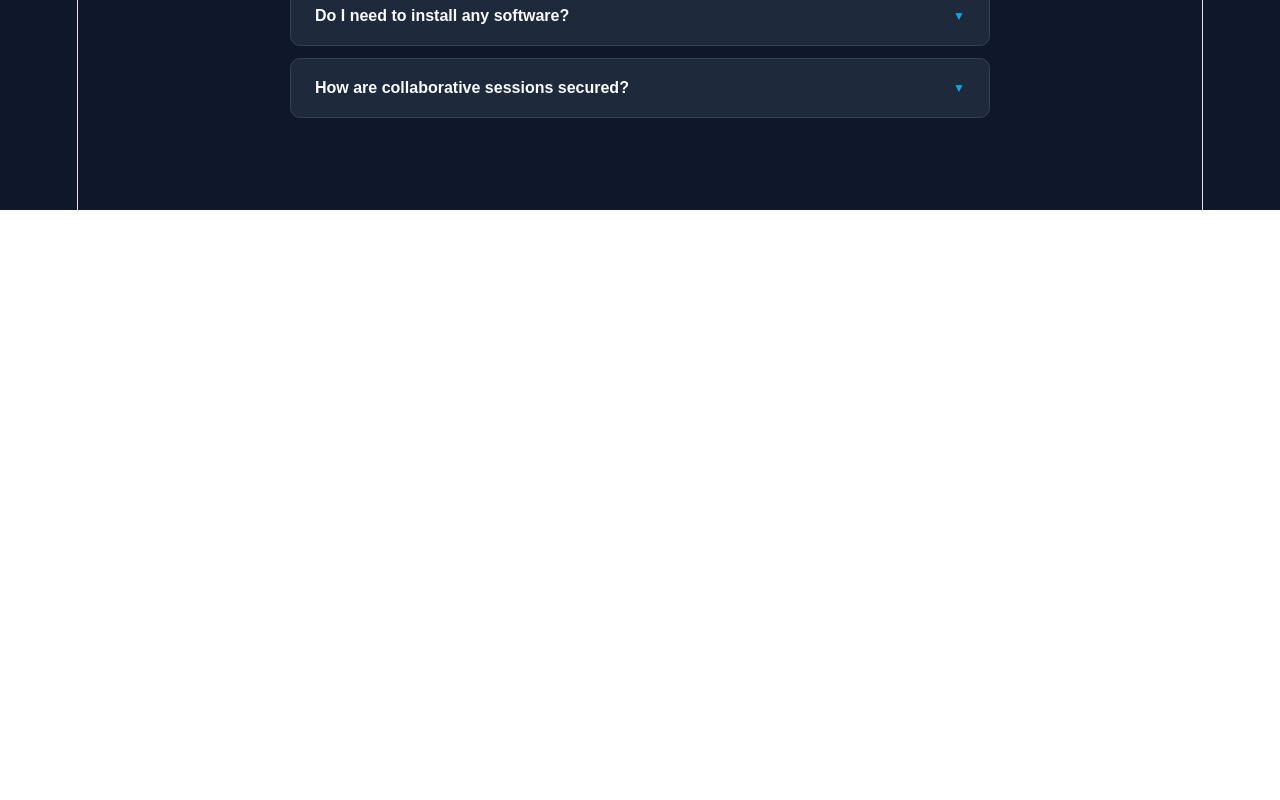
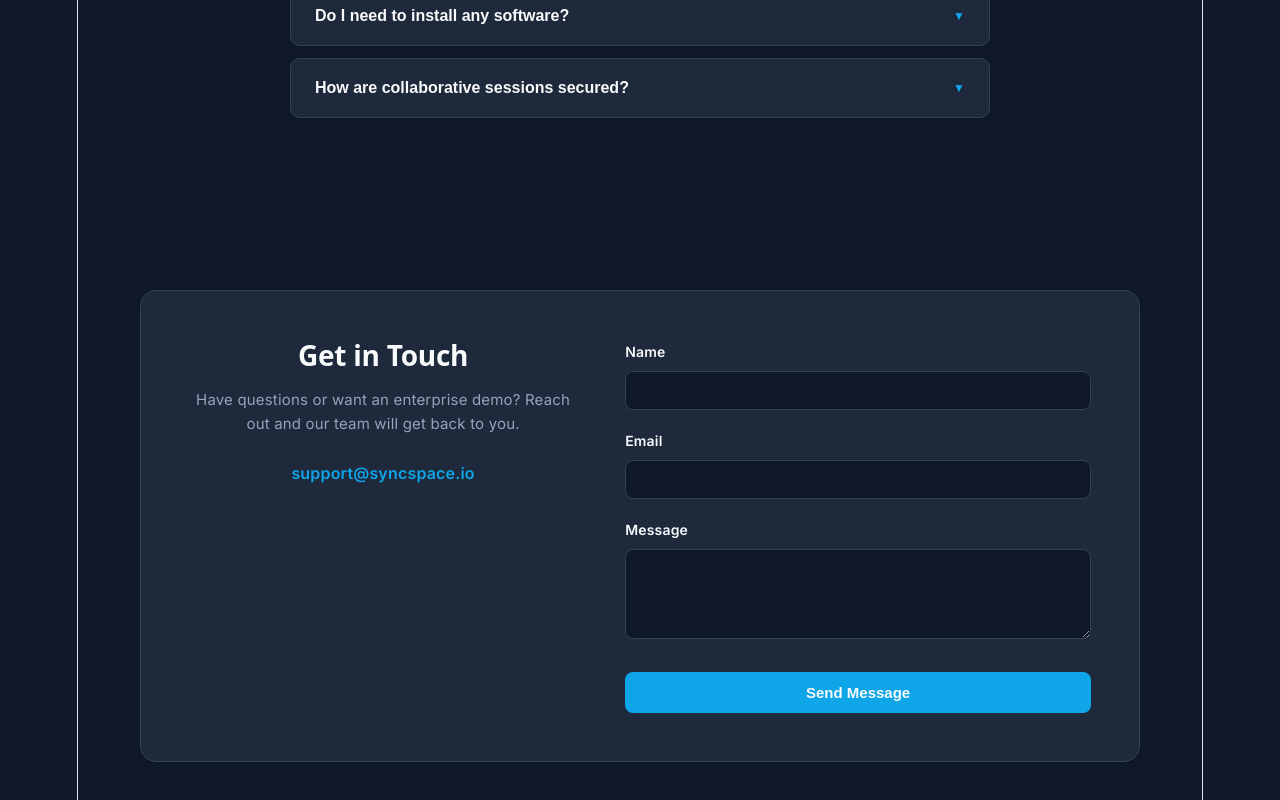
Before and after one commit to satyam1436/SyncSpace, a React app in the folder frontend/: page / in a window 1280 px wide. Shown: the part 1894-2694 px from the top of the page. Before the commit the page ends 2104 px from the top, so only its background shows below. Built offline with nearby package versions, Linux system fonts and the light colour scheme; the HTML template or start-up script is replaced by a standard one.

Commit message:
feat: implement Contact Section with client-side validation

```diff
--- /dev/null
+++ b/frontend/src/components/landing/ContactSection.css
@@ -0,0 +1,113 @@
+.contact-section {
+  background-color: #0F172A;
+  padding: 80px 32px;
+}
+
+.contact-container {
+  max-width: 1000px;
+  margin: 0 auto;
+  display: grid;
+  grid-template-columns: 1fr 1.2fr;
+  gap: 48px;
+  background-color: #1E293B;
+  border: 1px solid #334155;
+  border-radius: 16px;
+  padding: 48px;
+}
+
+.contact-heading {
+  color: #F8FAFC;
+  font-size: 28px;
+  font-weight: 800;
+  margin-bottom: 16px;
+}
+
+.contact-description {
+  color: #94A3B8;
+  font-size: 15px;
+  line-height: 1.6;
+  margin-bottom: 24px;
+}
+
+.contact-email {
+  color: #0EA5E9;
+  font-size: 16px;
+  font-weight: 600;
+}
+
+.contact-form {
+  display: flex;
+  flex-direction: column;
+}
+
+.form-group {
+  margin-bottom: 18px;
+  text-align: left;
+}
+
+.form-group label {
+  display: block;
+  color: #F8FAFC;
+  font-size: 14px;
+  font-weight: 600;
+  margin-bottom: 6px;
+}
+
+.form-group input,
+.form-group textarea {
+  width: 100%;
+  background-color: #0F172A;
+  border: 1px solid #334155;
+  border-radius: 8px;
+  padding: 10px 14px;
+  color: #F8FAFC;
+  font-size: 14px;
+  font-family: inherit;
+  outline: none;
+}
+
+.form-group input:focus,
+.form-group textarea:focus {
+  border-color: #0EA5E9;
+}
+
+.error-text {
+  display: block;
+  color: #f87171;
+  font-size: 12px;
+  margin-top: 4px;
+}
+
+.submit-button {
+  background-color: #0EA5E9;
+  color: #F8FAFC;
+  border: none;
+  border-radius: 8px;
+  padding: 12px 24px;
+  font-size: 15px;
+  font-weight: 600;
+  cursor: pointer;
+  margin-top: 8px;
+}
+
+.submit-button:hover {
+  background-color: #0284c7;
+}
+
+.success-banner {
+  background-color: rgba(34, 197, 94, 0.15);
+  border: 1px solid #22c55e;
+  color: #86efac;
+  padding: 12px 16px;
+  border-radius: 8px;
+  margin-bottom: 16px;
+  font-size: 14px;
+}
+
+/* Mobile - stack columns */
+@media (max-width: 768px) {
+  .contact-container {
+    grid-template-columns: 1fr;
+    padding: 32px 24px;
+  }
+}
--- /dev/null
+++ b/frontend/src/components/landing/ContactSection.jsx
@@ -0,0 +1,123 @@
+import { useState } from "react";
+import "./ContactSection.css";
+
+function ContactSection() {
+  const [formData, setFormData] = useState({
+    name: "",
+    email: "",
+    message: "",
+  });
+  const [errors, setErrors] = useState({});
+  const [submitted, setSubmitted] = useState(false);
+
+  const handleChange = (e) => {
+    const { name, value } = e.target;
+    setFormData((prev) => ({ ...prev, [name]: value }));
+  };
+
+  const validate = () => {
+    const newErrors = {};
+    if (!formData.name.trim()) {
+      newErrors.name = "Name is required";
+    }
+    if (!formData.email.trim()) {
+      newErrors.email = "Email is required";
+    } else if (!/\S+@\S+\.\S+/.test(formData.email)) {
+      newErrors.email = "Please enter a valid email";
+    }
+    if (!formData.message.trim()) {
+      newErrors.message = "Message is required";
+    }
+    return newErrors;
+  };
+
+  const handleSubmit = (e) => {
+    e.preventDefault();
+    const validationErrors = validate();
+
+    if (Object.keys(validationErrors).length > 0) {
+      setErrors(validationErrors);
+      return;
+    }
+
+    setErrors({});
+    setSubmitted(true);
+    setFormData({ name: "", email: "", message: "" });
+  };
+
+  return (
+    <section id="contact" className="contact-section">
+      <div className="contact-container">
+        <div className="contact-info">
+          <h2 className="contact-heading">Get in Touch</h2>
+          <p className="contact-description">
+            Have questions or want an enterprise demo? Reach out and our team
+            will get back to you.
+          </p>
+          <div className="contact-email">support@syncspace.io</div>
+        </div>
+
+        <div className="contact-form-wrapper">
+          {submitted && (
+            <div className="success-banner">
+              Thank you! Your message has been sent.
+            </div>
+          )}
+
+          <form className="contact-form" onSubmit={handleSubmit}>
+            <div className="form-group">
+              <label htmlFor="name">Name</label>
+              <input
+                type="text"
+                id="name"
+                name="name"
+                value={formData.name}
+                onChange={handleChange}
+                aria-label="Name"
+              />
+              {errors.name && (
+                <span className="error-text">{errors.name}</span>
+              )}
+            </div>
+
+            <div className="form-group">
+              <label htmlFor="email">Email</label>
+              <input
+                type="email"
+                id="email"
+                name="email"
+                value={formData.email}
+                onChange={handleChange}
+                aria-label="Email"
+              />
+              {errors.email && (
+                <span className="error-text">{errors.email}</span>
+              )}
+            </div>
+
+            <div className="form-group">
+              <label htmlFor="message">Message</label>
+              <textarea
+                id="message"
+                name="message"
+                rows="4"
+                value={formData.message}
+                onChange={handleChange}
+                aria-label="Message"
+              />
+              {errors.message && (
+                <span className="error-text">{errors.message}</span>
+              )}
+            </div>
+
+            <button type="submit" className="submit-button">
+              Send Message
+            </button>
+          </form>
+        </div>
+      </div>
+    </section>
+  );
+}
+
+export default ContactSection;
--- a/frontend/src/pages/LandingPage.jsx
+++ b/frontend/src/pages/LandingPage.jsx
@@ -3,6 +3,7 @@ import FeatureSection from "../components/landing/FeatureSection";
 import AboutSection from "../components/landing/AboutSection";
 import WhyChooseUs from "../components/landing/WhyChooseUs";
 import FAQSection from "../components/landing/FAQSection";
+import ContactSection from "../components/landing/ContactSection";
 
 function LandingPage() {
   useEffect(() => {
@@ -18,6 +19,7 @@ function LandingPage() {
       <AboutSection />
       <WhyChooseUs />
       <FAQSection />
+      <ContactSection />
     </>
   );
 }
```
